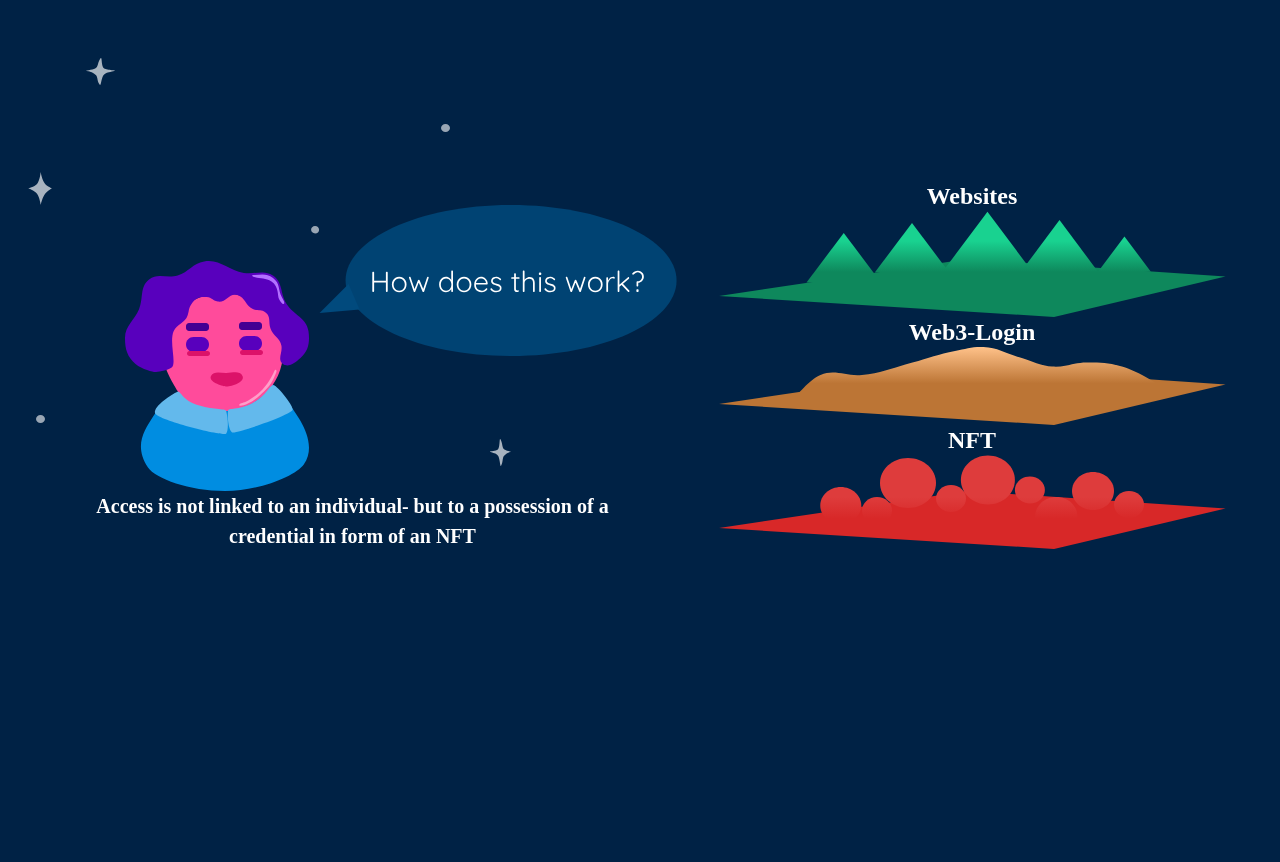
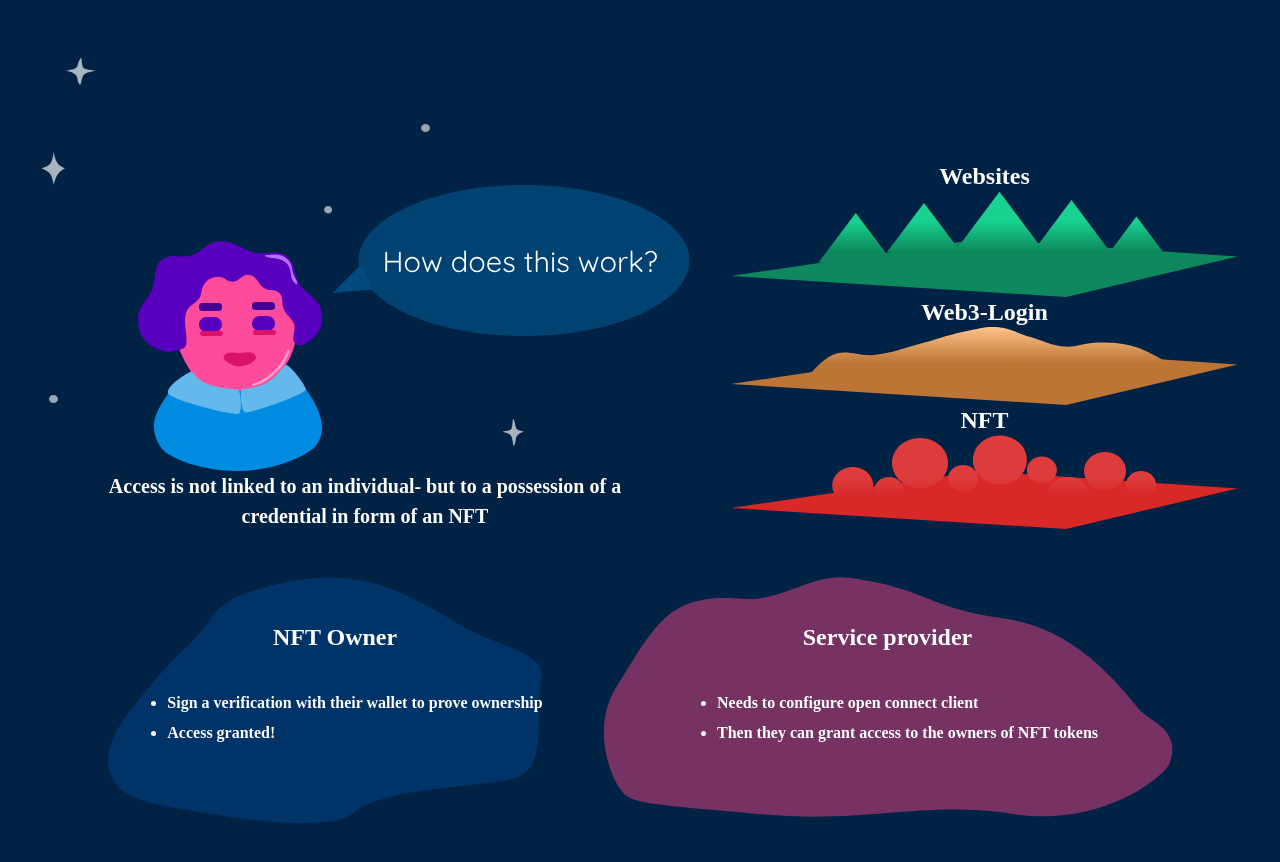
Before and after one commit to web3-login/web3-login-page, a Vue app: page / in a window 1280 px wide. Shown: the part 1160-2022 px from the top of the page. Before the commit the page ends 1745 px from the top, so only its background shows below. Built offline with nearby package versions, Linux system fonts and the light colour scheme.

Commit message:
:sparkles: added bubble info

```diff
--- /dev/null
+++ b/src/components/BubbleInfo.vue
@@ -0,0 +1,80 @@
+<template>
+  <div class="content">
+    <div class="nft-bubble">
+      <h2>NFT Owner</h2>
+      <div>
+        <ul>
+          <li>Sign a verification with their wallet to prove ownership</li>
+          <li>Access granted!</li>
+        </ul>
+      </div>
+    </div>
+    <div class="provider-bubble">
+      <h2>Service provider</h2>
+      <div>
+        <ul>
+          <li>Needs to configure open connect client</li>
+          <li>Then they can grant access to the owners of NFT tokens</li>
+        </ul>
+      </div>
+    </div>
+  </div>
+</template>
+
+<script>
+export default {
+  name: "BubbleInfo",
+};
+</script>
+<style scoped>
+.content {
+  margin: auto;
+  display: flex;
+  width: fit-content;
+}
+.nft-bubble {
+  padding: 25px 10px;
+  width: 435px;
+  height: 245px;
+  display: flex;
+  flex-direction: column;
+  align-items: center;
+  margin: 20px;
+
+  font-family: "Quicksand";
+  font-style: normal;
+  font-weight: 600;
+  font-size: 16px;
+  line-height: 30px;
+
+  color: #ffffff;
+
+  background-image: url("../assets/bubble1.svg");
+  background-repeat: no-repeat;
+  background-size: auto;
+}
+.provider-bubble {
+  padding: 25px 0px;
+  width: 570px;
+  height: 240px;
+  display: flex;
+  flex-direction: column;
+  align-items: center;
+  margin: 20px;
+
+  font-family: "Quicksand";
+  font-style: normal;
+  font-weight: 600;
+  font-size: 16px;
+  line-height: 30px;
+
+  color: #ffffff;
+
+  background-image: url("../assets/bubble2.svg");
+  background-repeat: no-repeat;
+  background-size: auto;
+}
+ul {
+  text-align: left;
+}
+</style>
--- a/src/components/HowItWorksInfo.vue
+++ b/src/components/HowItWorksInfo.vue
@@ -28,6 +28,7 @@ export default {
   display: flex;
   margin: auto;
   align-items: center;
+  width: fit-content;
 }
 .person {
   display: flex;
--- a/src/components/Web123Info.vue
+++ b/src/components/Web123Info.vue
@@ -20,8 +20,9 @@ export default {
 </script>
 <style scoped>
 .content {
+  margin: auto;
   display: flex;
-  margin: 20px;
+  width: fit-content;
 }
 .web1 {
   display: flex;
--- a/src/view/Main.vue
+++ b/src/view/Main.vue
@@ -5,6 +5,7 @@
     <web-3-info />
     <web-123-info />
     <how-it-works-info />
+    <bubble-info />
   </div>
 </template>
 
@@ -14,6 +15,7 @@ import DecentralicationInfo from "../components/DecentralicationInfo.vue";
 import Web3Info from "../components/Web3Info.vue";
 import Web123Info from "../components/Web123Info.vue";
 import HowItWorksInfo from "../components/HowItWorksInfo.vue";
+import BubbleInfo from "../components/BubbleInfo.vue";
 export default {
   name: "MainView",
   components: {
@@ -22,6 +24,7 @@ export default {
     Web3Info,
     Web123Info,
     HowItWorksInfo,
+    BubbleInfo
   },
 };
 </script>
```
Also changed, not shown: src/assets/bubble1.svg (added), src/assets/bubble2.svg (added).
